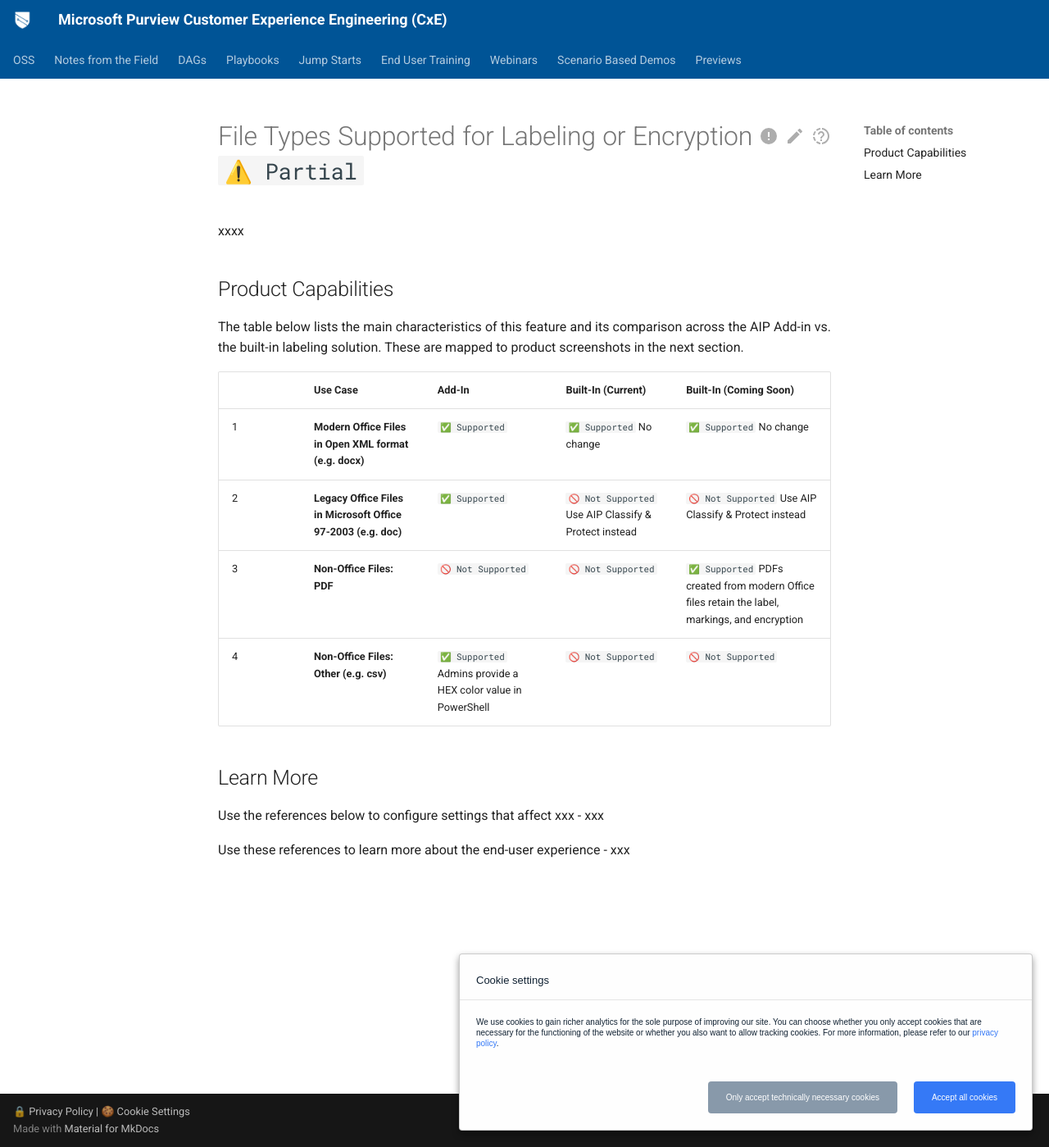
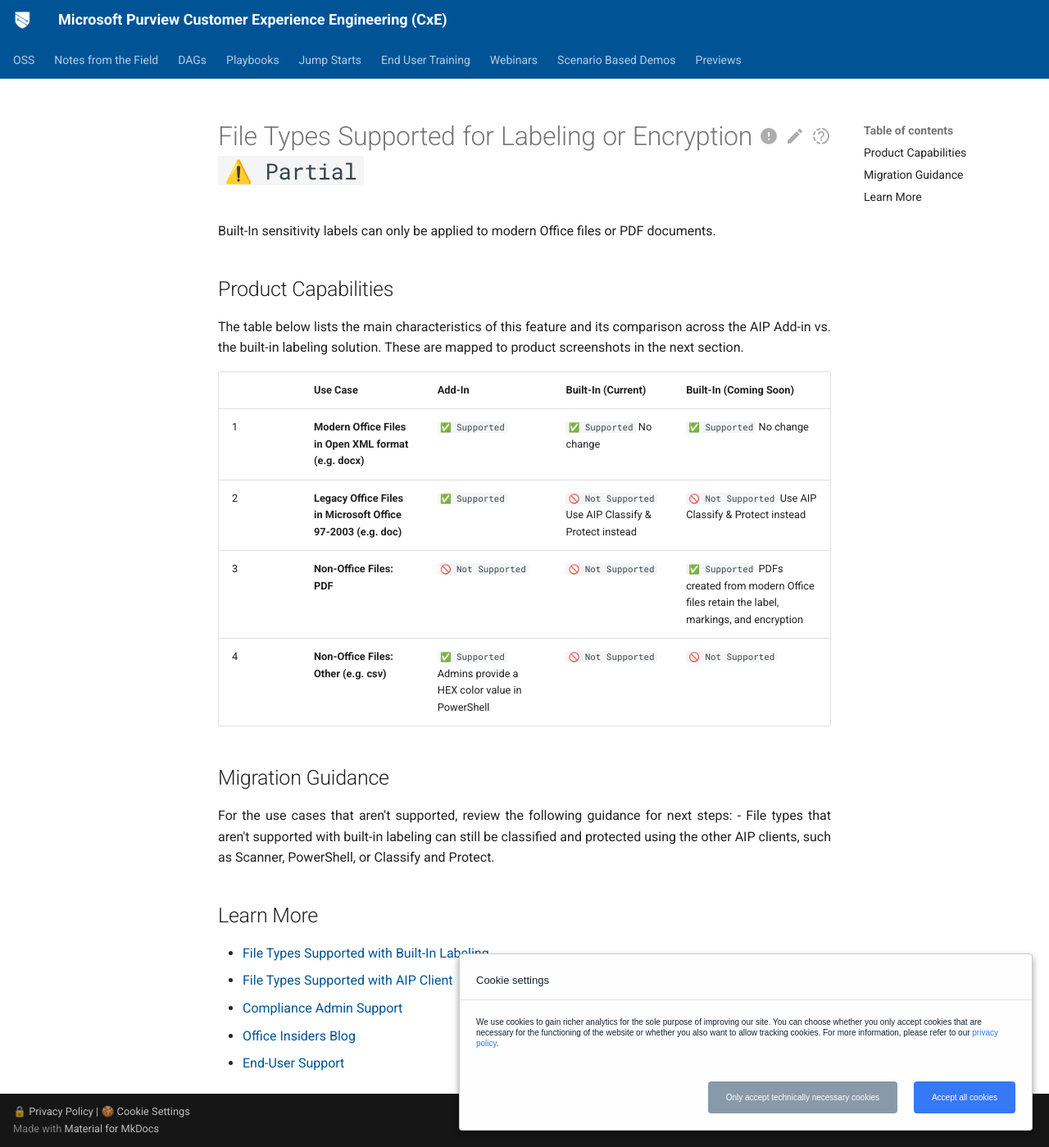
Before and after one commit to microsoft/ComplianceCxE, an MkDocs documentation site: the page built from docs/playbooks/AIP2MIP/Features/Environment/FileTypeSupport.md, in a window 1280 px wide and 1399 px high. Shown: the whole window at 82% size. Built offline with MkDocs 1.6.1 and Material for MkDocs 9.7.7, drawn with Linux system fonts in a browser that asks for light colours.

Commit message:
Update FileTypeSupport.md

```diff
--- a/docs/playbooks/AIP2MIP/Features/Environment/FileTypeSupport.md
+++ b/docs/playbooks/AIP2MIP/Features/Environment/FileTypeSupport.md
@@ -1,6 +1,6 @@
 # File Types Supported for Labeling or Encryption `⚠️ Partial`
 
-xxxx
+Built-In sensitivity labels can only be applied to modern Office files or PDF documents.
 
 ## Product Capabilities
 The table below lists the main characteristics of this feature and its comparison across the AIP Add-in vs. the built-in labeling solution. These are mapped to product screenshots in the next section.
@@ -12,11 +12,13 @@
 | 3 | **Non-Office Files: PDF**             | `🚫 Not Supported` |  `🚫 Not Supported` | `✅ Supported` PDFs created from modern Office files retain the label, markings, and encryption |
 | 4 | **Non-Office Files: Other (e.g. csv)** | `✅ Supported` Admins provide a HEX color value in PowerShell |  `🚫 Not Supported` | `🚫 Not Supported` |
 
-
+## Migration Guidance
+For the use cases that aren't supported, review the following guidance for next steps:
+- File types that aren't supported with built-in labeling can still be classified and protected using the other AIP clients, such as Scanner, PowerShell, or Classify and Protect.
 
 ## Learn More
-Use the references below to configure settings that affect xxx
-- xxx
-
- Use these references to learn more about the end-user experience
-- xxx
+- [File Types Supported with Built-In Labeling](https://learn.microsoft.com/en-us/microsoft-365/compliance/sensitivity-labels-office-apps?view=o365-worldwide#office-file-types-supported)
+- [File Types Supported with AIP Client](https://learn.microsoft.com/en-us/azure/information-protection/rms-client/clientv2-admin-guide-file-types)
+- [Compliance Admin Support](https://learn.microsoft.com/en-us/microsoft-365/compliance/sensitivity-labels-office-apps?view=o365-worldwide#pdf-support)
+- [Office Insiders Blog](https://insider.office.com/en-us/blog/apply-sensitivity-labels-to-pdfs-created-with-office-apps)
+- [End-User Support](https://support.microsoft.com/en-gb/topic/create-protected-pdfs-from-office-files-aba7e367-e482-49e7-b746-a385e48d01e4)
```
